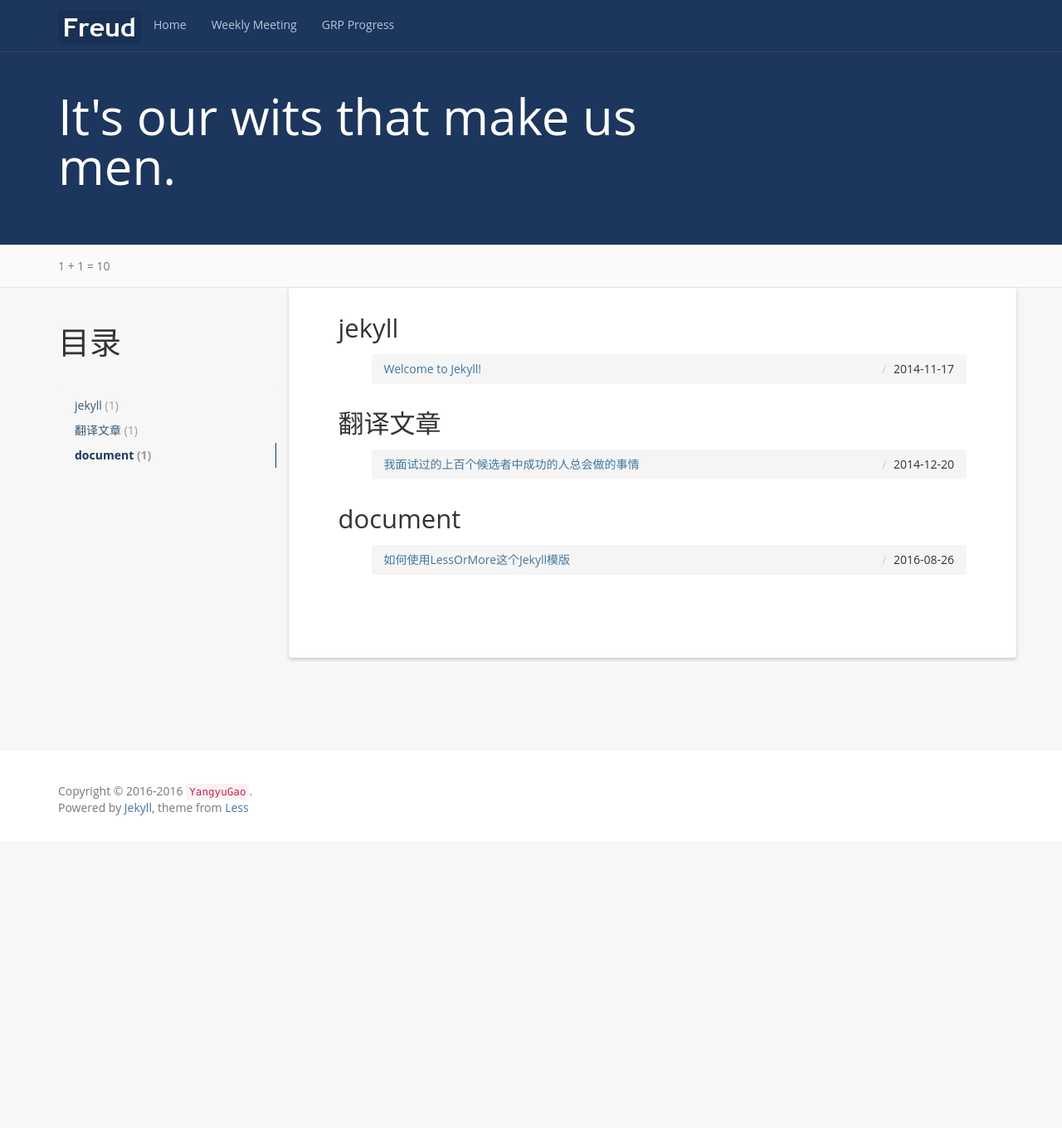
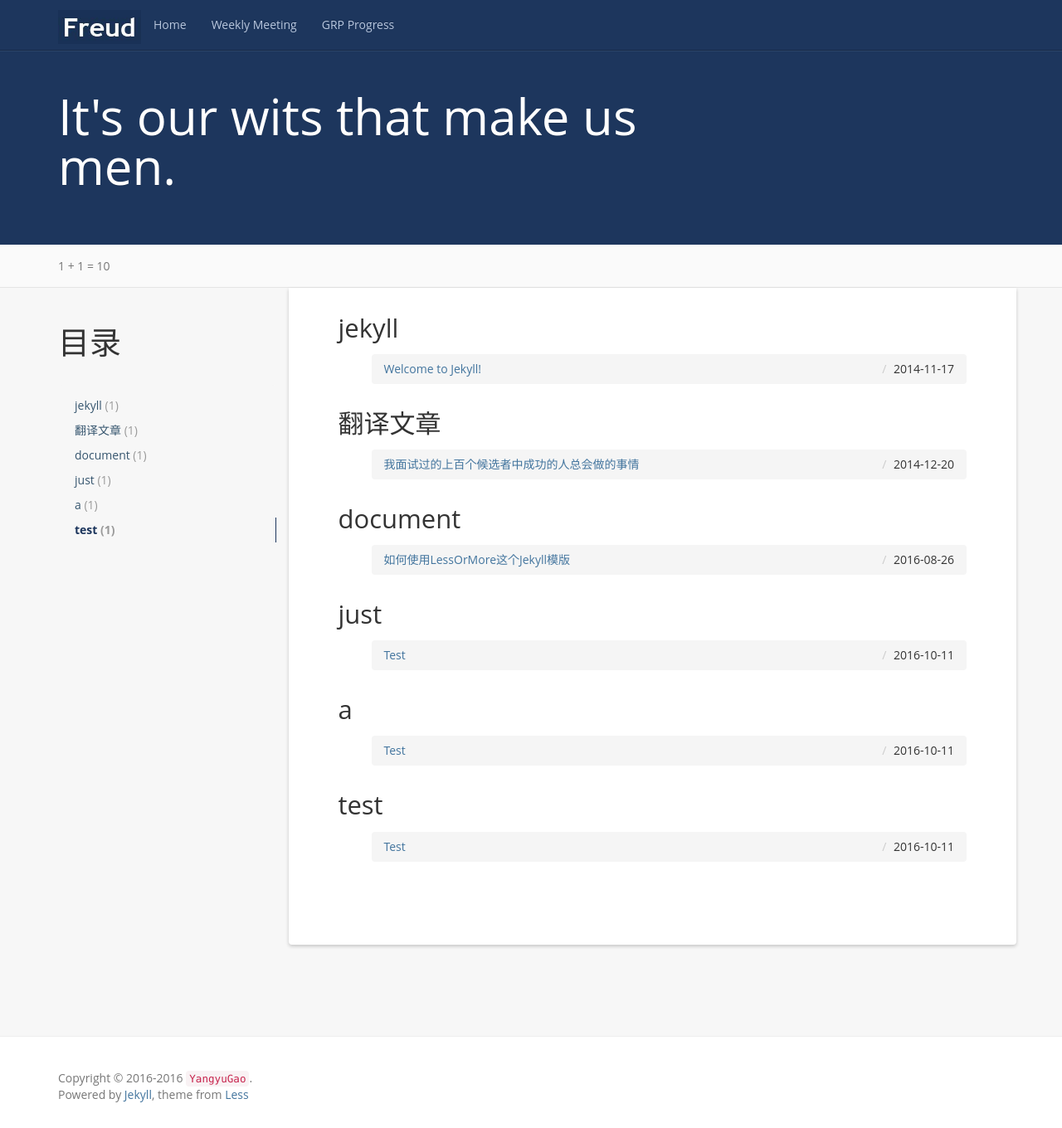
Before and after one commit to GrapeUNNC/grapeUNNC.github.io, a Jekyll site: the page built from meeting/index.html, in a window 1280 px wide and 1360 px high. Shown: the whole window at 83% size. Built offline with Jekyll 4.4.1, drawn with Linux system fonts in a browser that asks for light colours; comment, search, counter and statistics services are not loaded.

Commit message:
add a test md article

```diff
--- a/_posts/2016-10-11-this-is-a-test.md
+++ b/_posts/2016-10-11-this-is-a-test.md
@@ -1,4 +1,16 @@
-# This is a test
+---
+layout: post
+title:  Test
+date:   2016-10-11 16:45:00 +0800
+categories: just a test
+tag: test
+---
+
+* content
+{:toc}
+
+This is a test
+===============
 
 ## First
 *blah*
```
